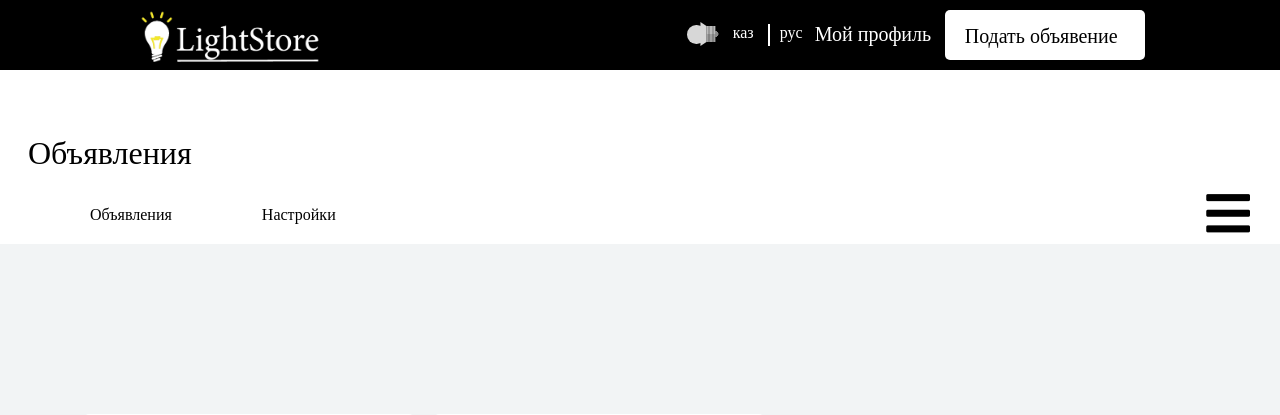
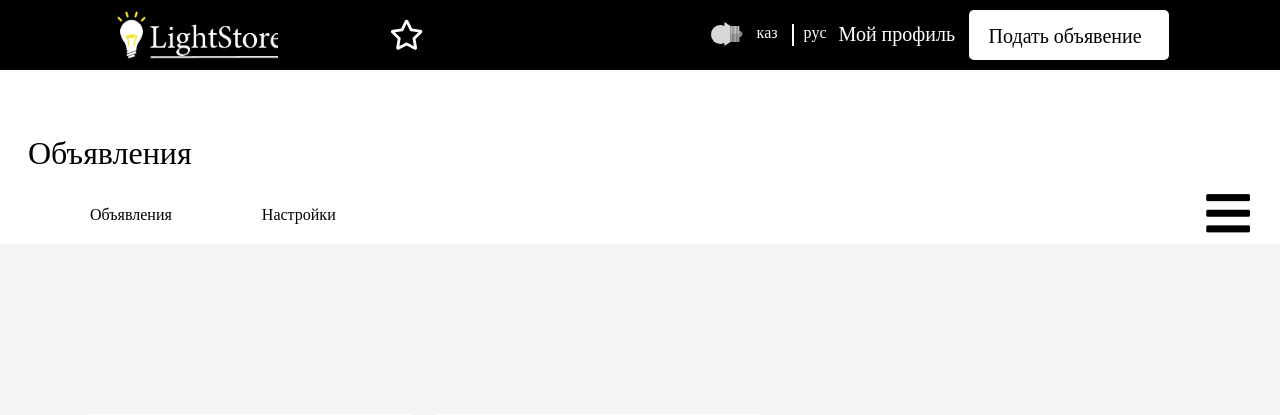
Before and after one commit to Erzhh/LightStore, a PHP site: page /self_advert.html in a window 1280 px wide. Shown: the top 415 px of the page. Run offline with PHP 8.4, Linux system fonts and the light colour scheme.

Commit message:
self_advert

```diff
--- a/assets/css/sait.css
+++ b/assets/css/sait.css
@@ -130,7 +130,7 @@ header div.ob div.post div.post1{
 
 
 }
-/* .error_icon{
+.error_icon{
     width: 200px;
 }
 .star_icon{
@@ -142,7 +142,7 @@ header div.ob div.post div.post1{
 }
 .star_icon .far.fa-star{
     font-size: 30px;
-} */
+}
 
 /* /header */
 .kas1{
--- a/self_advert.html
+++ b/self_advert.html
@@ -17,11 +17,11 @@
           <a3>
           </a3>
         </div>
-        <!-- <div class="error_icon">
+        <div class="error_icon">
         </div>
          <div class="star_icon">
           <i class="far fa-star"></i>
-      </div> -->
+      </div>
         <div class="xx">
         </div>
       <div class="ob">
```
